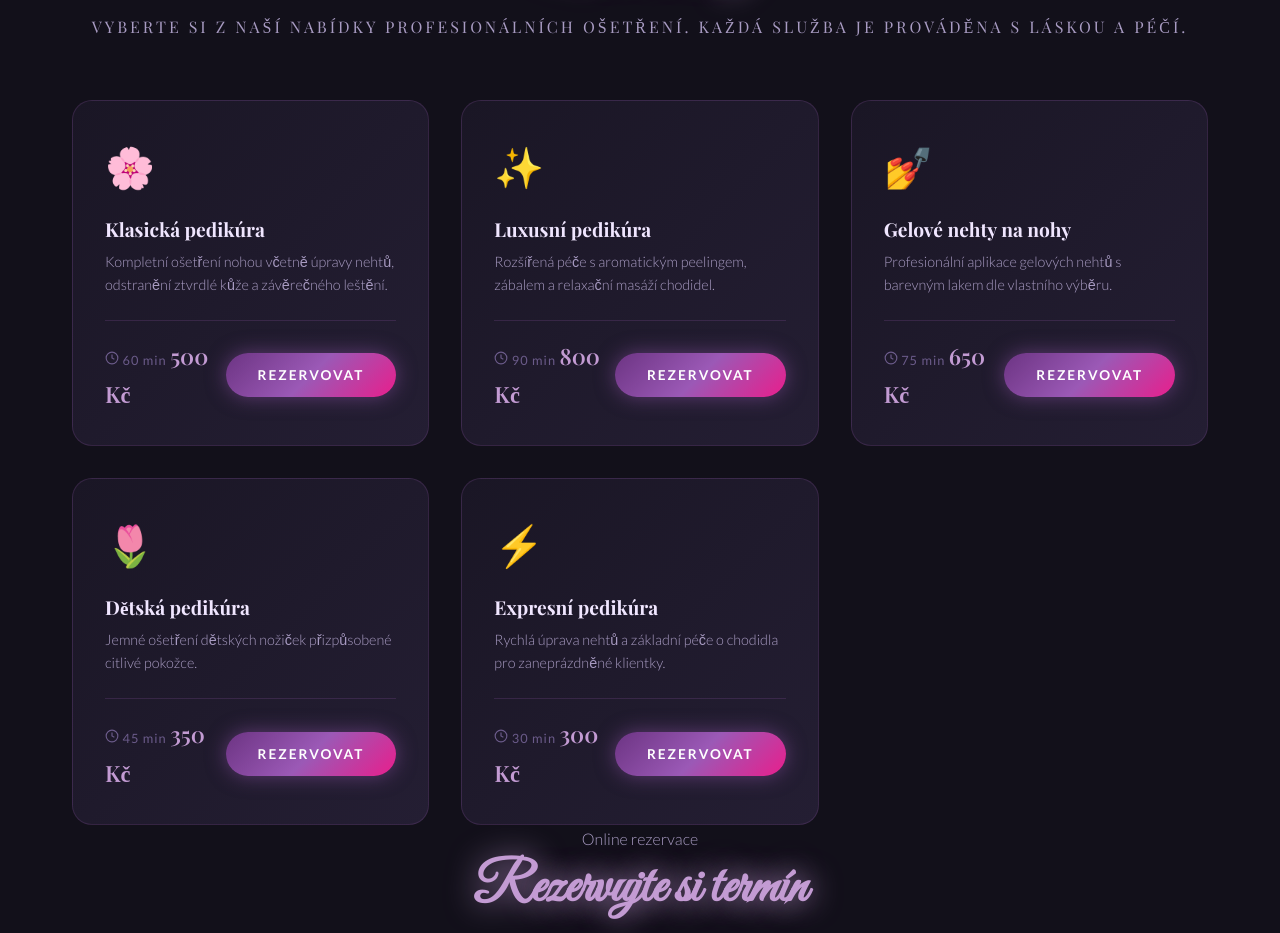
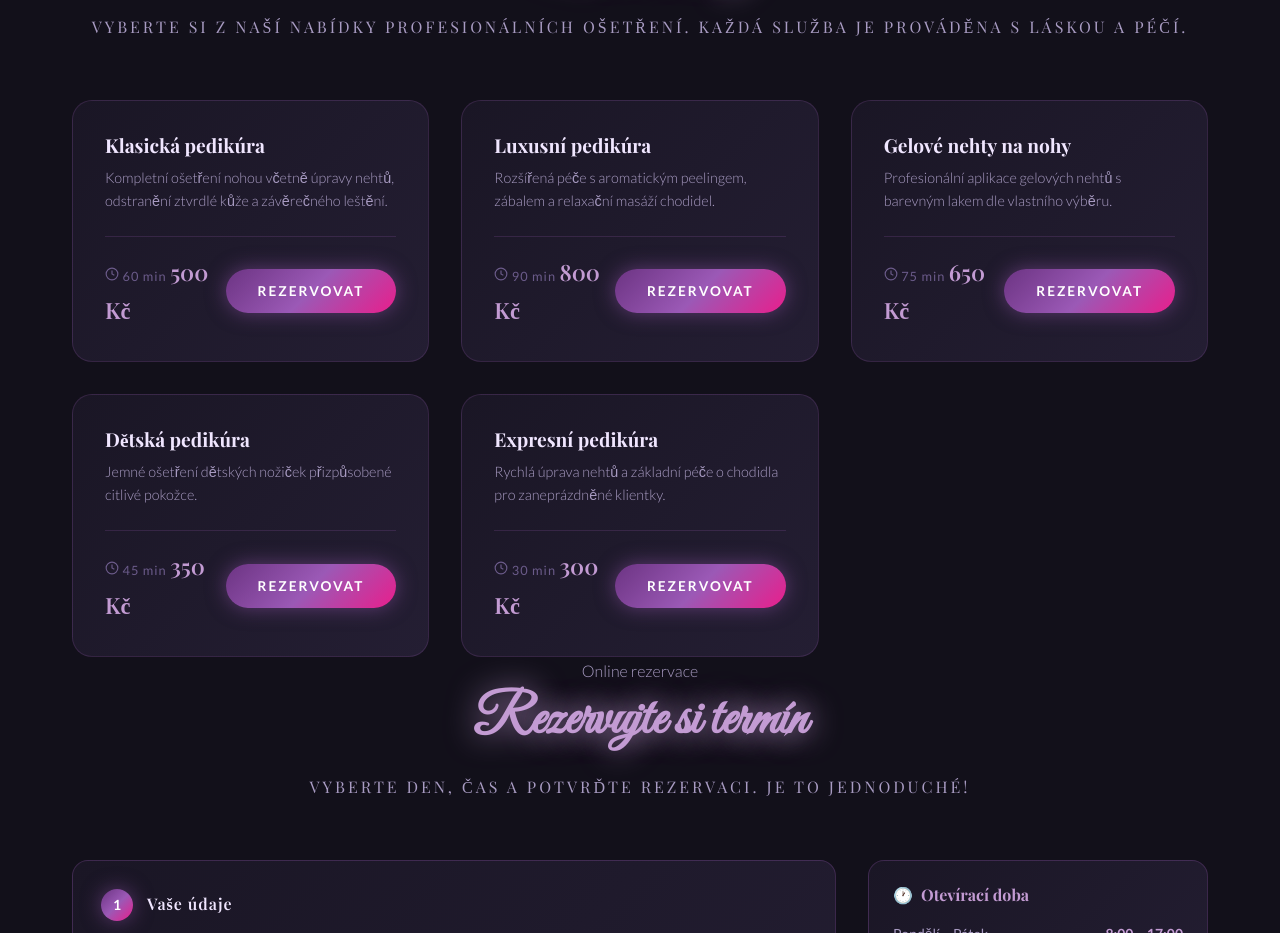
Before and after one commit to VojtechFink/foot-studio-violet, a website: page index.html in a window 1280 px wide. Shown: the part 903-1836 px from the top of the page. Drawn offline with nearby package versions, Linux system fonts and the light colour scheme.

Commit message:
feat: add favicons, update index and services renderer

```diff
--- a/index.html
+++ b/index.html
@@ -16,12 +16,14 @@
     <meta property="og:description" content="Profesionální péče o nehty. Rezervujte online." />
     <meta property="og:type"        content="website" />
 
-    <title>Foot Studio Violet</title>
+    <title>Pedikúra &amp; Gellak Karlovy Vary | Studio Violet</title>
 
     <!-- ============================================================
          FAVICON
          ============================================================ -->
     <link rel="icon" type="image/svg+xml" href="images/favicon.svg" />
+    <link rel="icon" type="image/png" sizes="32x32" href="images/favicon-32.png" />
+    <link rel="apple-touch-icon" sizes="180x180" href="images/apple-touch-icon.png" />
 
     <!-- ============================================================
          CSS
--- a/js/servicesRenderer.js
+++ b/js/servicesRenderer.js
@@ -87,10 +87,6 @@ class ServicesRenderer {
         const badge = this._createBadge(service);
 
         card.innerHTML = `
-            <div class="service-card__icon" aria-hidden="true">
-                ${service.icon}
-            </div>
-
             ${badge}
 
             <div class="service-card__body">
--- /dev/null
+++ b/package.json
@@ -0,0 +1,5 @@
+{
+  "devDependencies": {
+    "sharp": "^0.34.5"
+  }
+}
```
Also changed, not shown: images/apple-touch-icon.png (added), images/favicon-32.png (added), 1 other file.
